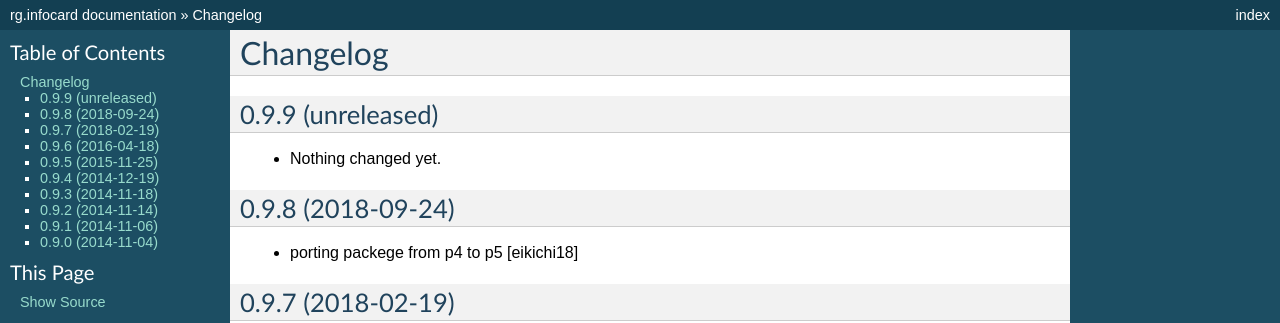
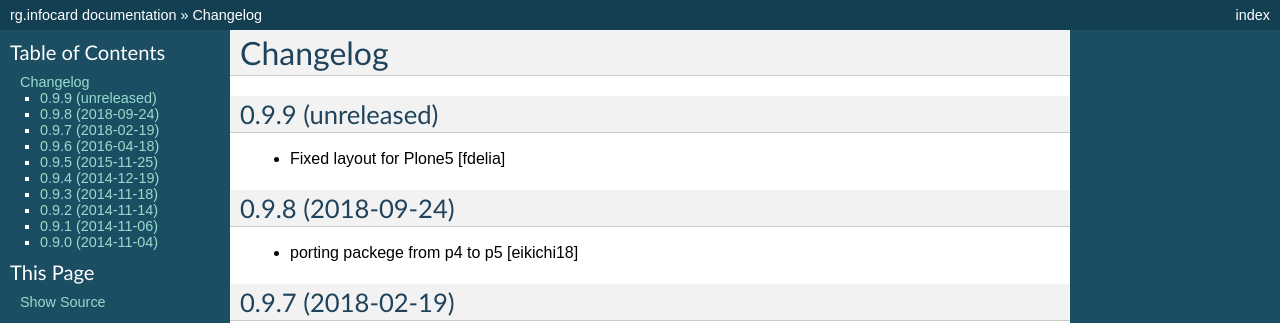
Before and after one commit to PloneGov-IT/rg.infocard, a Sphinx documentation site: the page built from docs/CHANGELOG.rst, in a window 1280 px wide. Shown: the top 323 px of the page. Built offline with Sphinx 7.4.7, drawn with Linux system fonts in a browser that asks for light colours.

Commit message:
Fixed layout for Plone5

```diff
--- a/docs/CHANGELOG.rst
+++ b/docs/CHANGELOG.rst
@@ -7,7 +7,7 @@ Changelog
 0.9.9 (unreleased)
 ------------------
 
-- Nothing changed yet.
+- Fixed layout for Plone5 [fdelia]
 
 
 0.9.8 (2018-09-24)
```
